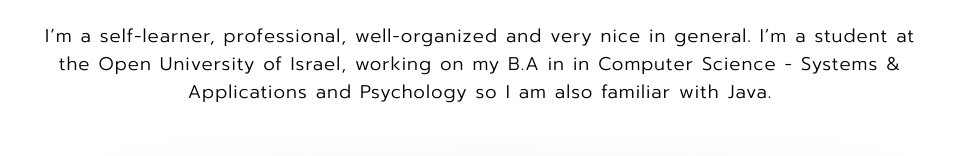
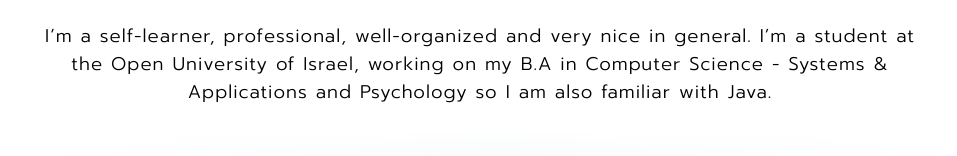
Before and after one commit to zalexa19/Resume, a plain HTML site: page index.html in a window 1280 px wide. Shown: the part 1387-1543 px from the top of the page, without its empty margins (160-1117 px from the left). Drawn offline with nearby package versions, Linux system fonts and the light colour scheme.

Commit message:
fixed spelling

```diff
--- a/index.html
+++ b/index.html
@@ -50,7 +50,7 @@
                     <p>
                         I’m a self-learner, professional,  well-organized and very nice in general.
 
-                        I’m a student at the Open University of Israel, working on my B.A in in Computer Science - Systems & Applications and Psychology so I am also familiar with Java.
+                        I’m a student at the Open University of Israel, working on my B.A in Computer Science - Systems & Applications and Psychology so I am also familiar with Java.
 
                     </p>
                 </div>
```
